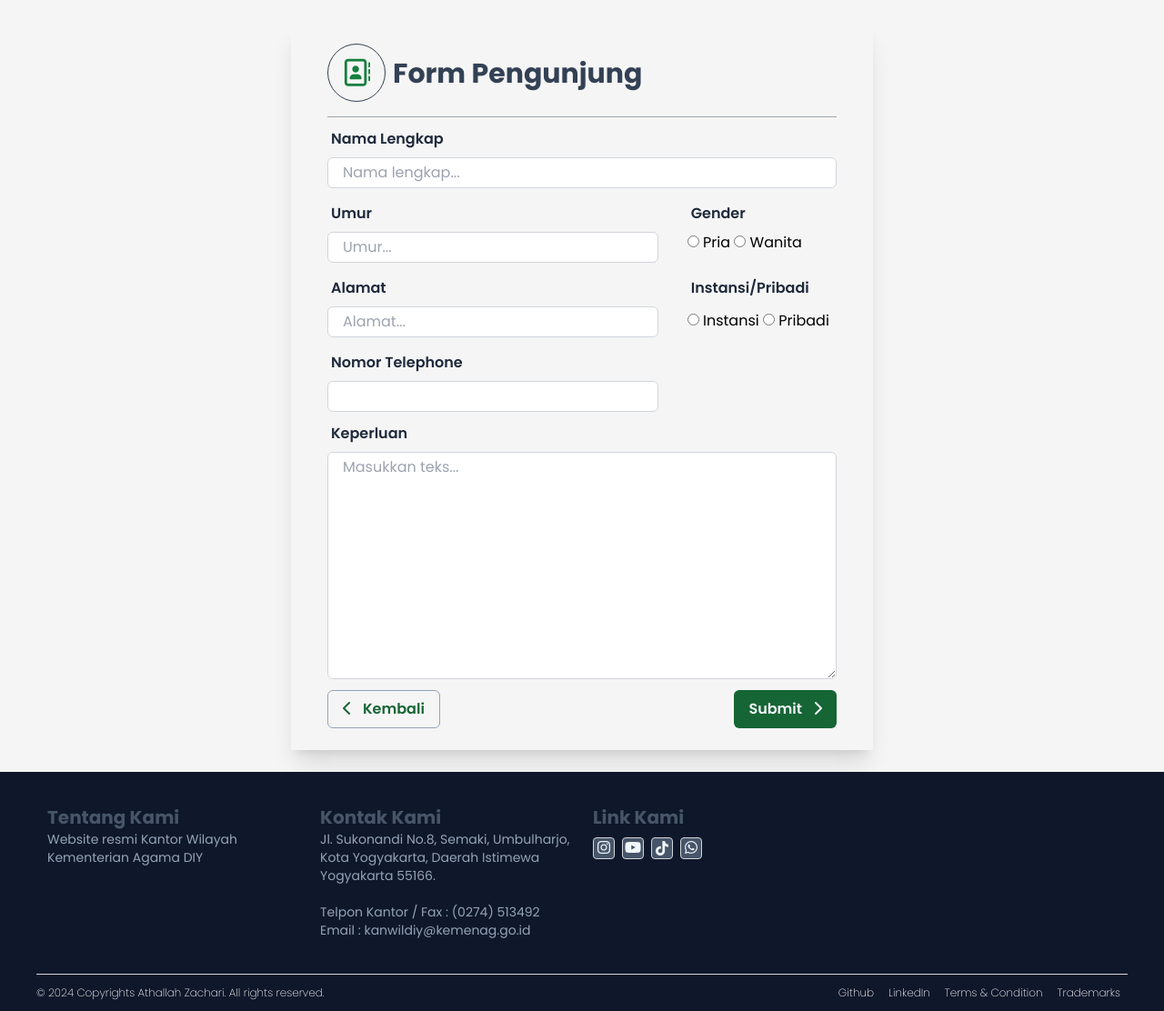
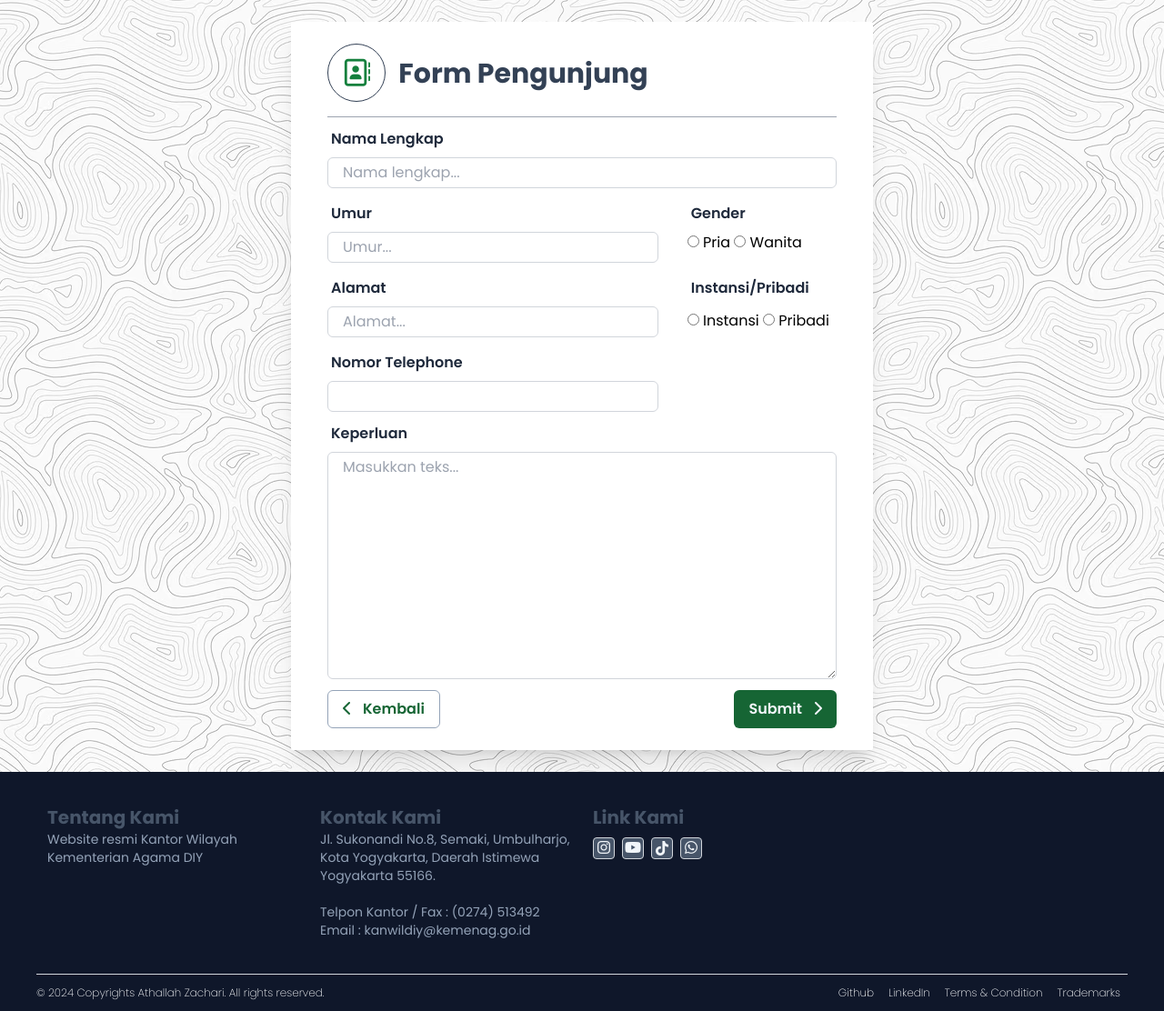
Before and after one commit to AthallahZachari/BukuTamu-Kanwil-Kementrian-Agama-DIY, a PHP site: page /pages/pengunjung/pengunjung.php in a window 1280 px wide. Shown: the whole page at 91% size. Run offline with PHP 8.4, Linux system fonts and the light colour scheme; some libraries are stand-ins or nearby versions.

Commit message:
update background

```diff
--- a/pages/login.php
+++ b/pages/login.php
@@ -1,6 +1,6 @@
 <?php include '../includes/header.php' ?>
 
-<body class="min-h-[100vh] w-full flex flex-col justify-center items-center">
+<body class="min-h-screen w-full flex flex-col items-center justify-center relative bg-fixed bg-center bg-repeat" style="background-image: url('../assets/belakang.avif');">
     <div class=" w-[50%] bg-white px-10 py-8 m-10 rounded-md shadow-xl">
         <section class=" flex flex-col justify-center items-center">
             <a href="../index.php" class="flex justify-center">
--- a/pages/pengunjung/pengunjung.php
+++ b/pages/pengunjung/pengunjung.php
@@ -1,13 +1,16 @@
 <?php include '../../includes/header.php' ?>
 
-<body class="min-h-[100vh] w-full flex flex-col items-center justify-center">
-    <div class="w-[50%] px-10 py-6 my-6 rounded-sm shadow-xl ">
-        <section class=" items-center border-b-[1.5px] border-gray-400 pb-4">
+<body class="min-h-screen w-full flex flex-col items-center justify-center relative bg-fixed bg-center bg-repeat" style="background-image: url('../../assets/belakang.avif');">
+
+    <div class="w-[50%] px-10 py-6 my-6 rounded-sm shadow-xl bg-white">
+        <section class="items-center border-b-[1.5px] border-gray-400 pb-4">
             <section class="">
-                <h1 class=" text-3xl text-slate-700 font-bold"><i class="fa-regular fa-address-book mr-2 p-4 rounded-[50%] text-green-700 border border-slate-700"></i>Form Pengunjung</h1>
+                <h1 class="text-3xl text-slate-700 font-bold">
+                    <i class="fa-regular fa-address-book mr-2 p-4 rounded-[50%] text-green-700 border border-slate-700"></i>
+                    Form Pengunjung
+                </h1>
             </section>
         </section>
-        <!-- <hr class="my-5 border-t-1 border-gray-400"> -->
         <?php include './form_pengunjung.php' ?>
     </div>
 </body>
```
Also changed, not shown: assets/belakang.avif (added).
